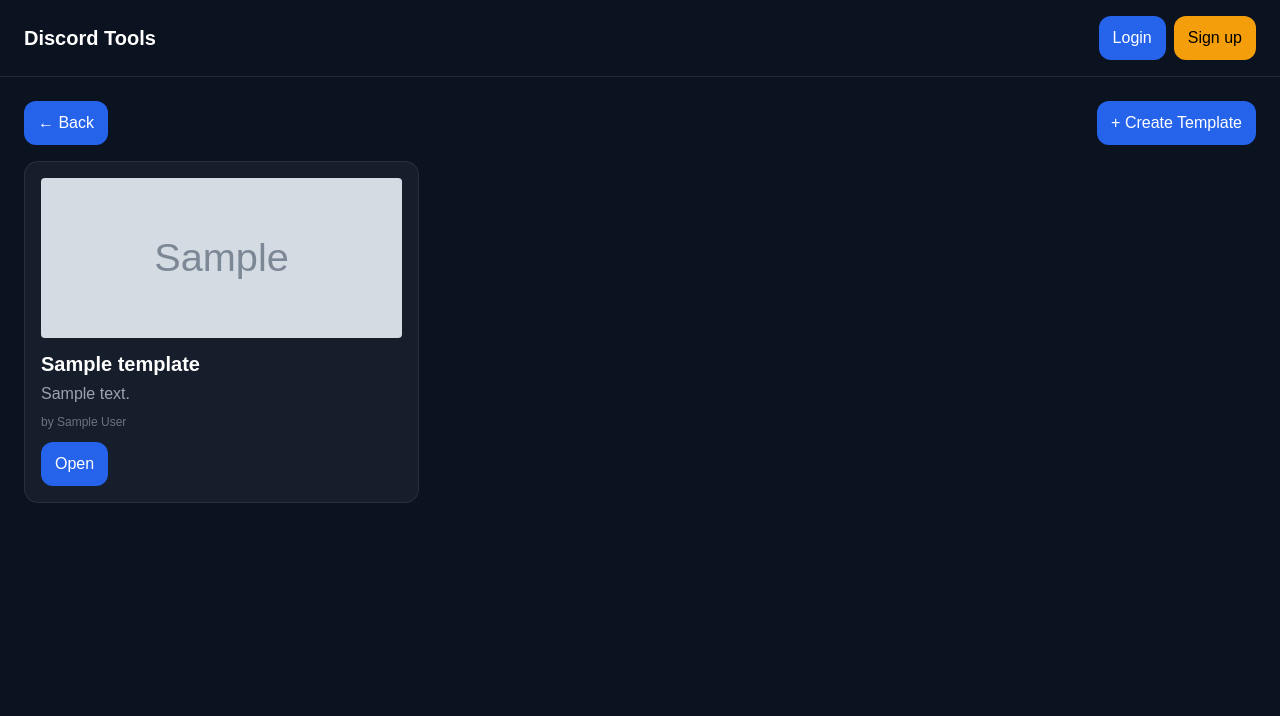
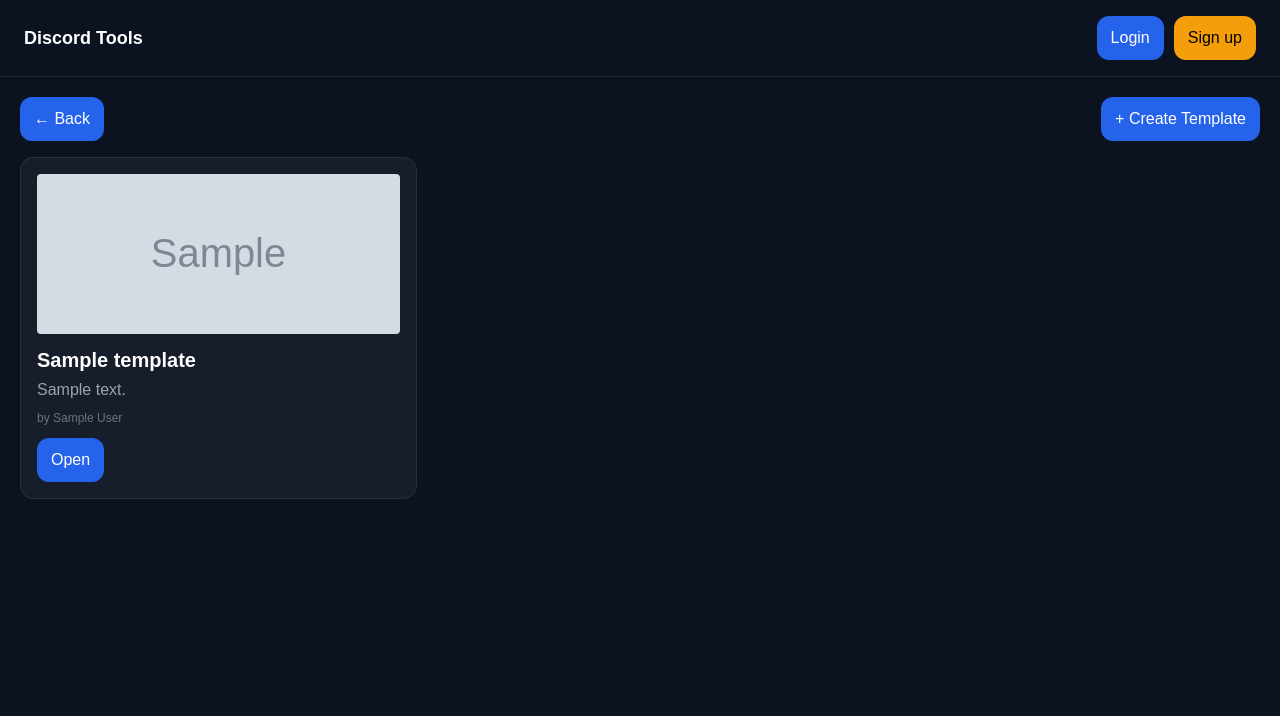
Before and after one commit to veskerlakq/Discord-Tools, a Flask app: template FlaskProject/templates/templates.html in a window 1280 px wide. Shown: the top 716 px of the page. Run offline with Flask 3, Linux system fonts and the light colour scheme; the template is opened without the code that fills it: most values are stand-ins (such as "Sample title", 1, 10 or a date in 2020); grey boxes marked "Sample" are stand-in pictures; some libraries are stand-ins or nearby versions.

Commit message:
Update base.html

```diff
--- a/FlaskProject/templates/base.html
+++ b/FlaskProject/templates/base.html
@@ -1,7 +1,6 @@
 <!DOCTYPE html>
 <html lang="en">
 <head>
-
 <meta charset="UTF-8">
 
 <script src="https://cdn.tailwindcss.com"></script>
@@ -9,7 +8,10 @@
 
 <style>
 body {
+    margin: 0;
     font-family: sans-serif;
+    background: #0b1220;
+    color: white;
 }
 
 /* CARD */
@@ -17,6 +19,7 @@ body {
     background: rgba(255,255,255,0.05);
     border: 1px solid rgba(255,255,255,0.08);
     border-radius: 14px;
+    padding: 16px;
 }
 
 /* BUTTON */
@@ -28,50 +31,44 @@ body {
     gap: 8px;
     text-decoration: none;
     cursor: pointer;
-    transition: all 0.2s ease;
-    position: relative;
+    transition: 0.2s ease;
 }
 
-/* COLORS */
 .btn.blue { background:#2563eb; color:white; }
 .btn.red { background:#dc2626; color:white; }
 .btn.yellow { background:#f59e0b; color:black; }
 
-/* HOVER FIX (ВОТ ЭТО ТЕБЕ НЕ РАБОТАЛО) */
 .btn:hover {
     transform: translateY(-2px) scale(1.05);
-    filter: brightness(1.25);
+    filter: brightness(1.2);
 }
 
-/* GLOW */
-.btn.blue:hover {
-    box-shadow: 0 0 15px rgba(37,99,235,0.8);
+/* TOP BAR */
+.topbar {
+    display: flex;
+    justify-content: space-between;
+    align-items: center;
+    padding: 16px 24px;
+    border-bottom: 1px solid rgba(255,255,255,0.1);
 }
-.btn.red:hover {
-    box-shadow: 0 0 15px rgba(220,38,38,0.8);
-}
-.btn.yellow:hover {
-    box-shadow: 0 0 15px rgba(245,158,11,0.8);
-}
-
 </style>
 
 </head>
 
-<body class="bg-[#0b1220] text-white">
+<body>
 
 <!-- TOP BAR -->
-<div class="flex justify-between items-center px-6 py-4 border-b border-white/10">
+<div class="topbar">
 
-    <div class="font-bold text-xl">
+    <div style="font-weight: bold; font-size: 18px;">
         Discord Tools
     </div>
 
-    <div class="flex items-center gap-4">
+    <div>
 
         {% if current_user.is_authenticated %}
 
-        <div class="flex items-center gap-3">
+        <div style="display:flex; gap:12px; align-items:center;">
 
             <span>
                 <i class="fa-solid fa-user"></i>
@@ -88,7 +85,7 @@ body {
 
         {% else %}
 
-        <div class="flex gap-2">
+        <div style="display:flex; gap:10px;">
             <a href="/login" class="btn blue">Login</a>
             <a href="/register" class="btn yellow">Sign up</a>
         </div>
@@ -96,9 +93,11 @@ body {
         {% endif %}
 
     </div>
+
 </div>
 
-<div class="p-6">
+<!-- CONTENT (ЭТО ГЛАВНОЕ, ЧТО У ТЕБЯ СЛОМАЛОСЬ) -->
+<div style="padding: 20px; min-height: 80vh;">
     {% block content %}{% endblock %}
 </div>
 
```
